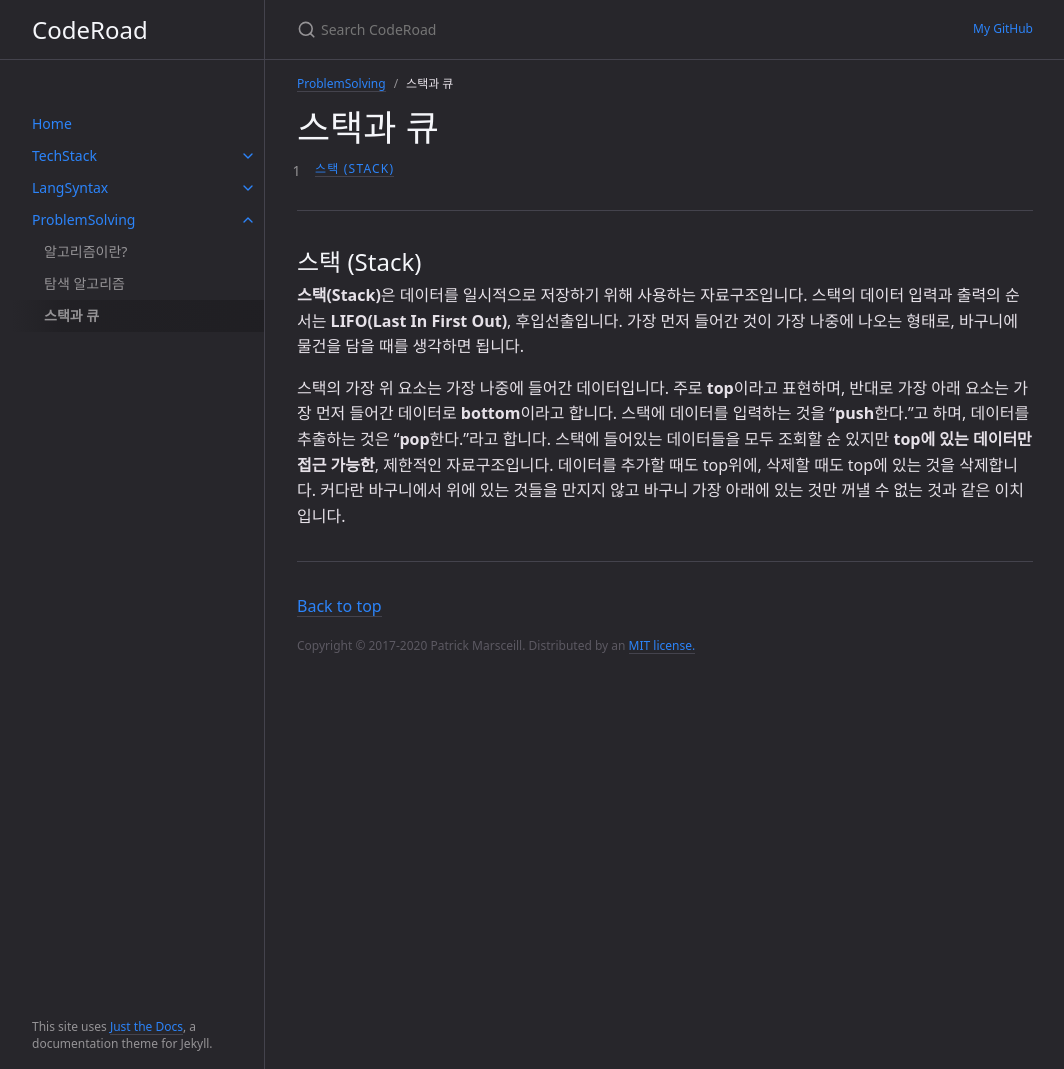
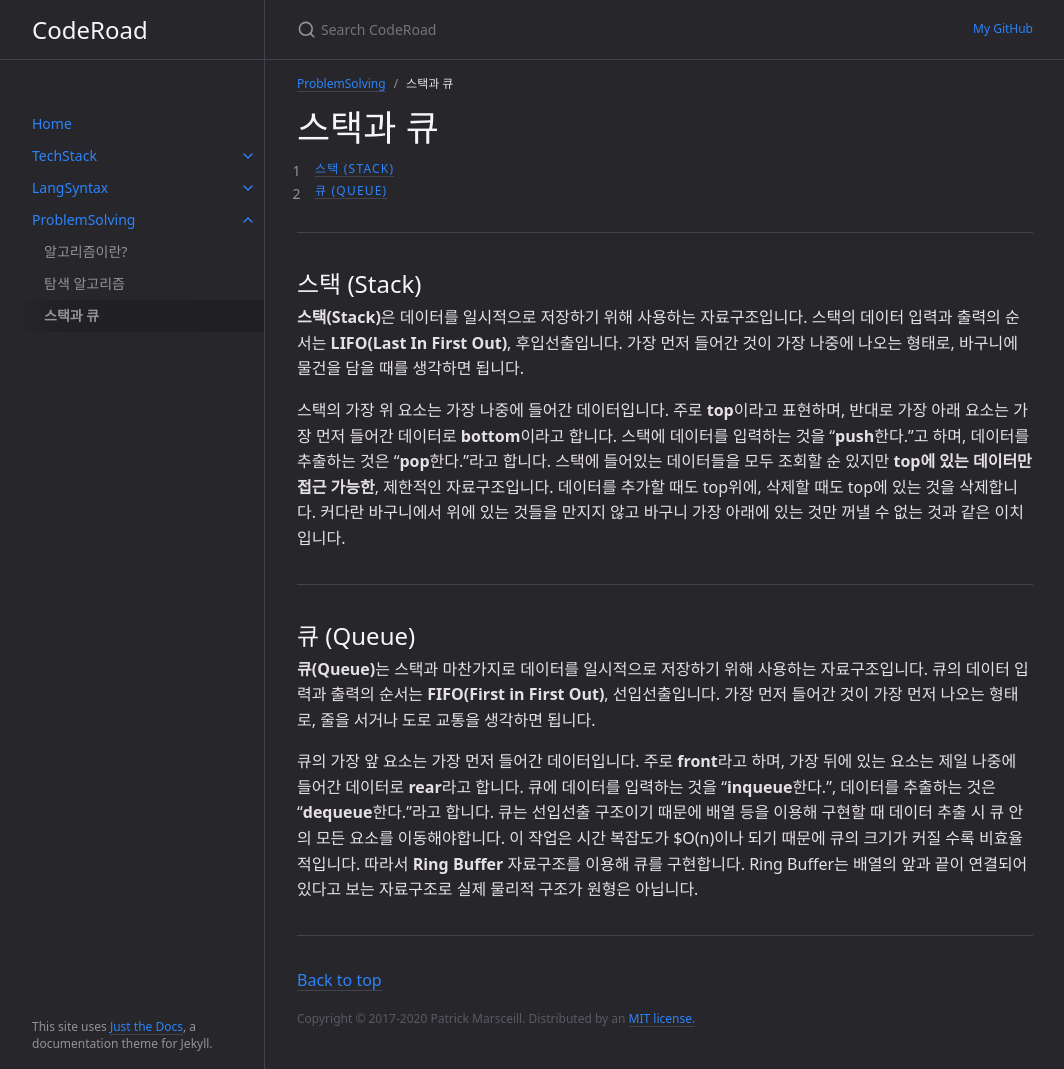
Before and after one commit to hangillee/hangillee.github.io, a Jekyll site: the page built from docs/ProblemSolving/stackqueue.md, in a window 1280 px wide and 1069 px high. Shown: the whole window, without its empty margins (107-1171 px from the left). Built offline with Jekyll 4.4.1, drawn with Linux system fonts in a browser that asks for light colours.

Commit message:
CHORE Edit page

```diff
--- a/docs/ProblemSolving/stackqueue.md
+++ b/docs/ProblemSolving/stackqueue.md
@@ -20,3 +20,10 @@ permalink: docs/problemsolving/stackqueue
 **스택(Stack)**은 데이터를 일시적으로 저장하기 위해 사용하는 자료구조입니다. 스택의 데이터 입력과 출력의 순서는 **LIFO(Last In First Out)**, 후입선출입니다. 가장 먼저 들어간 것이 가장 나중에 나오는 형태로, 바구니에 물건을 담을 때를 생각하면 됩니다.
 
 스택의 가장 위 요소는 가장 나중에 들어간 데이터입니다. 주로 **top**이라고 표현하며, 반대로 가장 아래 요소는 가장 먼저 들어간 데이터로 **bottom**이라고 합니다. 스택에 데이터를 입력하는 것을 "**push**한다."고 하며, 데이터를 추출하는 것은 "**pop**한다."라고 합니다. 스택에 들어있는 데이터들을 모두 조회할 순 있지만 **top에 있는 데이터만 접근 가능한**, 제한적인 자료구조입니다. 데이터를 추가할 때도 top위에, 삭제할 때도 top에 있는 것을 삭제합니다. 커다란 바구니에서 위에 있는 것들을 만지지 않고 바구니 가장 아래에 있는 것만 꺼낼 수 없는 것과 같은 이치입니다.
+
+---
+
+## 큐 (Queue)
+**큐(Queue)**는 스택과 마찬가지로 데이터를 일시적으로 저장하기 위해 사용하는 자료구조입니다. 큐의 데이터 입력과 출력의 순서는 **FIFO(First in First Out)**, 선입선출입니다. 가장 먼저 들어간 것이 가장 먼저 나오는 형태로, 줄을 서거나 도로 교통을 생각하면 됩니다.
+
+큐의 가장 앞 요소는 가장 먼저 들어간 데이터입니다. 주로 **front**라고 하며, 가장 뒤에 있는 요소는 제일 나중에 들어간 데이터로 **rear**라고 합니다. 큐에 데이터를 입력하는 것을 "**inqueue**한다.", 데이터를 추출하는 것은 "**dequeue**한다."라고 합니다. 큐는 선입선출 구조이기 때문에 배열 등을 이용해 구현할 때 데이터 추출 시 큐 안의 모든 요소를 이동해야합니다. 이 작업은 시간 복잡도가 $O(n)이나 되기 때문에 큐의 크기가 커질 수록 비효율적입니다. 따라서 **Ring Buffer** 자료구조를 이용해 큐를 구현합니다. Ring Buffer는 배열의 앞과 끝이 연결되어있다고 보는 자료구조로 실제 물리적 구조가 원형은 아닙니다.
```
